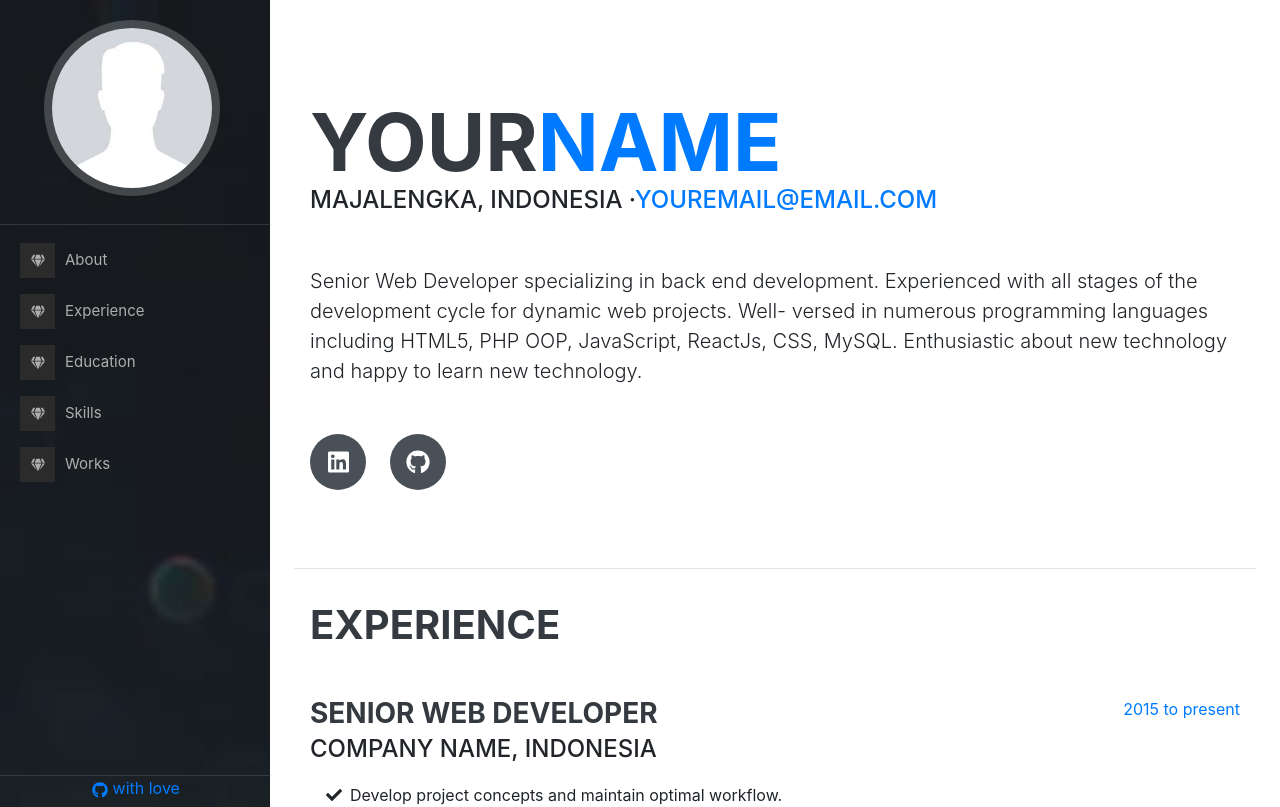
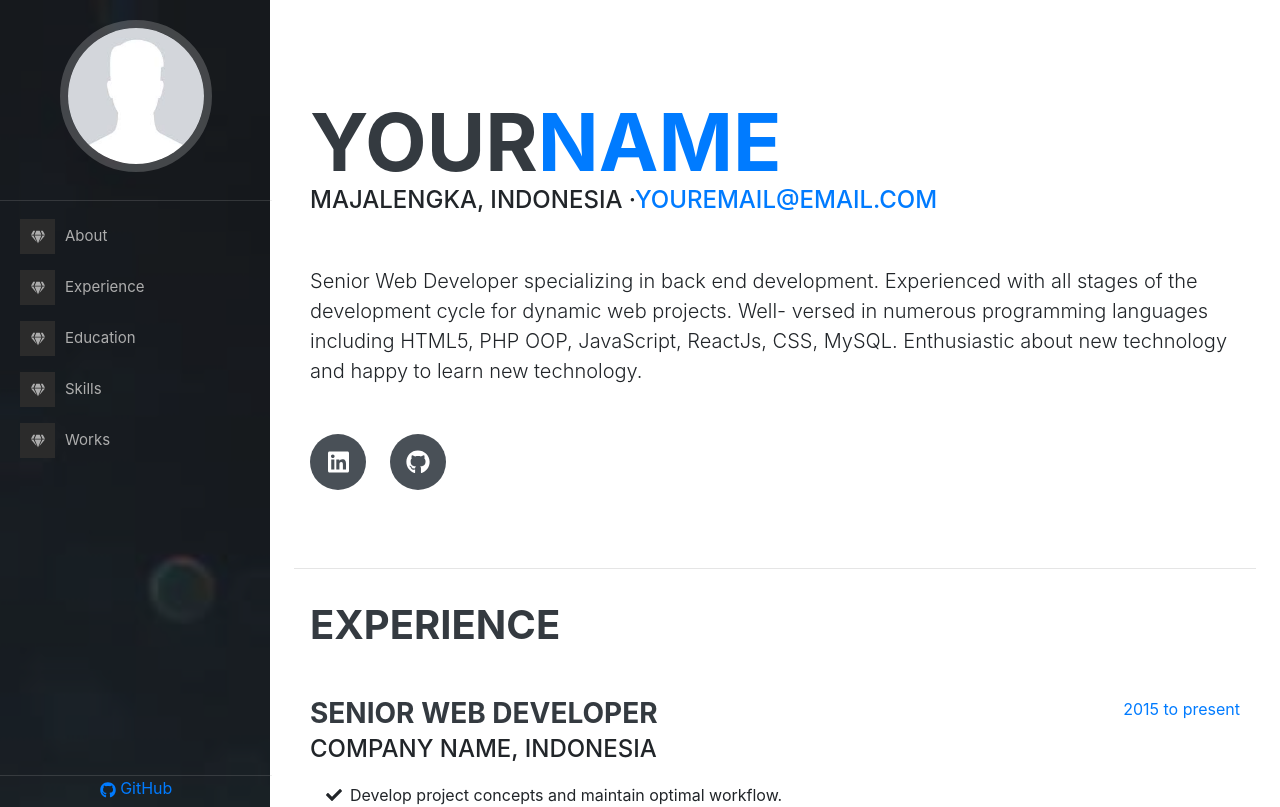
Before and after one commit to rc4dayyan/react-portfolio, a React (Create React App) app: page / in a window 1280 px wide. Shown: the top 807 px of the page. Built offline with nearby package versions, Linux system fonts and the light colour scheme; a web font is replaced by a local one.

Commit message:
add footer component

```diff
--- a/package.json
+++ b/package.json
@@ -2,6 +2,7 @@
   "name": "react-portfolio",
   "version": "0.1.0",
   "private": true,
+  "homepage": "https://rc4dayyan.github.io/react-portfolio",
   "dependencies": {
     "@testing-library/jest-dom": "^4.2.4",
     "@testing-library/react": "^9.3.2",
--- a/src/App.css
+++ b/src/App.css
@@ -13,8 +13,8 @@
   overflow-y: auto;
 }
 .img-profile {
-  max-width: 10rem;
-  max-height: 10rem;
+  max-width: 8.5rem;
+  max-height: 8.5rem;
   border: .5rem solid hsla(0,0%,100%,.2);
 }
 .social-icons .social-icon {
@@ -143,3 +143,14 @@ section.resume-section .resume-section-content {
   font-weight: 500;
   color: #dce8ef;
 }
+.img-section{
+  text-align: center;
+  padding: 0 24px;
+  text-transform: uppercase;
+  font-weight: bold;
+  font-size: 14px;
+  letter-spacing: 1px;
+  overflow: hidden;
+  text-overflow: ellipsis;
+  white-space: nowrap;
+}
--- a/src/App.js
+++ b/src/App.js
@@ -7,8 +7,9 @@ import Experience from './components/Experience';
 import Education from './components/Education';
 import Skills from './components/Skills';
 import 'bootstrap/dist/css/bootstrap.min.css';
-import { FaBars, FaHeart } from 'react-icons/fa';
+import { FaBars } from 'react-icons/fa';
 import Works from './components/Works';
+import Footer from './components/Footer';
 
 function App() {
 
@@ -46,15 +47,9 @@ function App() {
             {/* work */}
             <Works portfolioData={portfolioData} />
 
+            {/* Footer */}
+            <Footer />
 
-            <footer>
-                <small>
-                © 2020 made with <FaHeart style={{ color: 'red' }} /> by -{' '}
-                <a target="_blank" rel="noopener noreferrer" href="#!">
-                    me
-                </a>
-                </small>
-            </footer>
         </main>
     </div>
   );
--- /dev/null
+++ b/src/components/Footer.js
@@ -0,0 +1,17 @@
+import React from 'react'
+import { FaHeart } from 'react-icons/fa';
+
+const Footer = () => {
+    return (
+        <footer>
+            <small>
+            © 2020 made with <FaHeart style={{ color: 'red' }} /> by -{' '}
+            <a target="_blank" rel="noopener noreferrer" href="https://rc4dayyan.github.io">
+                rc4dayyan
+            </a>
+            </small>
+        </footer>
+     );
+}
+
+export default Footer;
--- a/src/components/MenuNavbar.js
+++ b/src/components/MenuNavbar.js
@@ -11,19 +11,8 @@ const MenuNavbar = ({toggled, handleToggleSidebar}) => {
         <ProSidebar image={sidebarBg} className="md" toggled={toggled} onToggle={handleToggleSidebar}>
             <div id="sideNav">
                 <SidebarHeader style={{height:'auto', padding: '20px'}}>
-                    <div
-                        style={{
-                            padding: '0 24px',
-                            textTransform: 'uppercase',
-                            fontWeight: 'bold',
-                            fontSize: 14,
-                            letterSpacing: '1px',
-                            overflow: 'hidden',
-                            textOverflow: 'ellipsis',
-                            whiteSpace: 'nowrap',
-                        }}
-                        >
-                            <img className="img-profile rounded-circle mx-auto mb-2" src="img/profile.png" alt="" />
+                    <div className="img-section">
+                        <img className="img-profile rounded-circle mx-auto mb-2" src="img/profile.png" alt="" />
                     </div>
                 </SidebarHeader>
                 <SidebarContent>
@@ -83,13 +72,13 @@ const MenuNavbar = ({toggled, handleToggleSidebar}) => {
                 <SidebarFooter style={{ textAlign: 'center' }}>
                     <div className="sidebar-btn-wrapper">
                     <a
-                        href="https://github.com"
+                        href="https://github.com/rc4dayyan/react-portfolio"
                         target="_blank"
                         className="sidebar-btn"
                         rel="noopener noreferrer"
                     >
                         <FaGithub />
-                        <span> with love</span>
+                        <span> GitHub</span>
                     </a>
                     </div>
                 </SidebarFooter>
```
